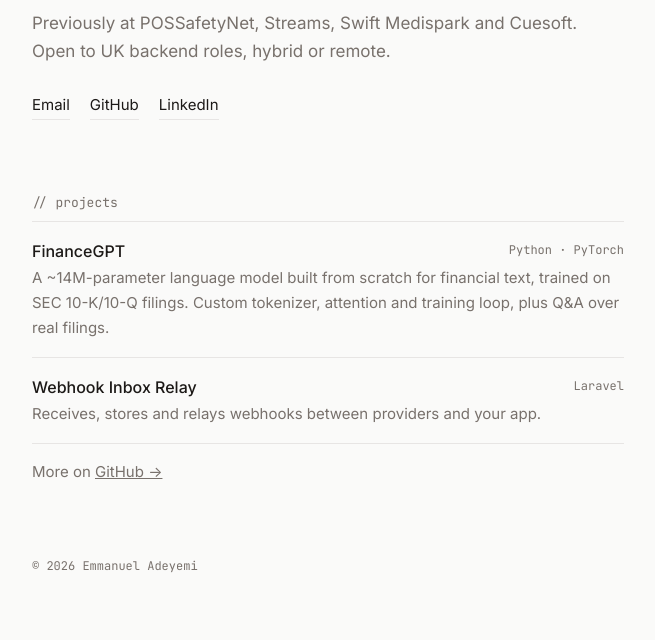
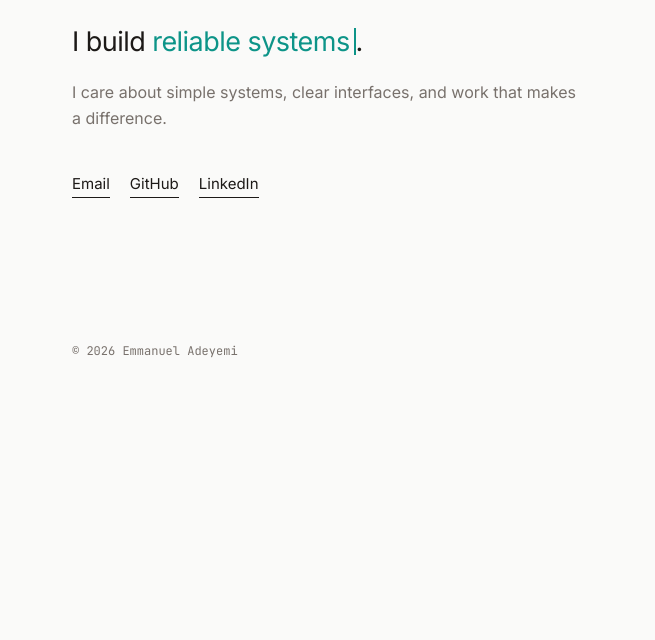
Before and after one commit to segunemmanuel/segunemmanuel.github.io, a plain HTML site: page index.html in a window 1280 px wide. Shown: the part 255-895 px from the top of the page, without its empty margins (312-967 px from the left). After the commit the page ends 800 px from the top, so only its background shows below. Drawn offline with Linux system fonts and the light colour scheme.

Commit message:
Simplify homepage with typewriter intro
Co-authored-by: Copilot <223556219+Copilot@users.noreply.github.com>

```diff
--- a/index.html
+++ b/index.html
@@ -3,62 +3,58 @@
 <head>
 <meta charset="UTF-8">
 <meta name="viewport" content="width=device-width, initial-scale=1.0">
-<title>Emmanuel Adeyemi — Backend Engineer</title>
-<meta name="description" content="Emmanuel (Manny) Adeyemi — backend engineer building APIs with Java, Spring Boot, Laravel and Node.js. Birmingham, UK.">
-<meta property="og:title" content="Emmanuel Adeyemi — Backend Engineer">
-<meta property="og:description" content="Backend engineer building APIs with Java, Spring Boot, Laravel and Node.js.">
+<title>Emmanuel Adeyemi — Software Engineer</title>
+<meta name="description" content="Emmanuel Adeyemi — software engineer at Mercor, building thoughtful software from Birmingham, UK.">
+<meta property="og:title" content="Emmanuel Adeyemi — Software Engineer">
+<meta property="og:description" content="Software engineer at Mercor, building thoughtful software from Birmingham, UK.">
 <link rel="preconnect" href="https://fonts.googleapis.com">
 <link rel="preconnect" href="https://fonts.gstatic.com" crossorigin>
 <link href="https://fonts.googleapis.com/css2?family=Inter:wght@400;500;600&family=JetBrains+Mono:wght@400&display=swap" rel="stylesheet">
 <style>
   :root{
-    --bg:#fafaf9; --text:#1c1917; --muted:#78716c; --line:#e7e5e4; --accent:#0d9488;
+    --bg:#fafaf9; --text:#1c1917; --muted:#78716c; --accent:#0d9488;
     --sans:'Inter',system-ui,-apple-system,Segoe UI,Roboto,sans-serif;
     --mono:'JetBrains Mono',ui-monospace,Menlo,monospace;
   }
   @media(prefers-color-scheme:dark){
-    :root{--bg:#0c0a09; --text:#e7e5e4; --muted:#a8a29e; --line:#292524; --accent:#2dd4bf;}
+    :root{--bg:#0c0a09; --text:#e7e5e4; --muted:#a8a29e; --accent:#2dd4bf;}
   }
   *{box-sizing:border-box;margin:0;padding:0}
   body{background:var(--bg);color:var(--text);font-family:var(--sans);line-height:1.65;-webkit-font-smoothing:antialiased}
   a{color:inherit}
-  main{max-width:640px;margin:0 auto;padding:96px 24px 64px}
+  main{max-width:560px;margin:0 auto;padding:18vh 24px 64px}
 
-  h1{font-size:28px;font-weight:600;letter-spacing:-.015em}
-  .role{font-family:var(--mono);font-size:13px;color:var(--muted);margin-top:4px}
-  .intro{margin-top:28px;font-size:17px}
-  .intro p+p{margin-top:12px}
-  .intro .muted{color:var(--muted)}
+  h1{font-size:clamp(28px,6vw,40px);font-weight:600;letter-spacing:-.03em}
+  .role{font-family:var(--mono);font-size:13px;color:var(--muted);margin-top:8px}
+  .intro{margin-top:40px;font-size:clamp(20px,4vw,27px);line-height:1.35;letter-spacing:-.02em}
+  .intro .muted{display:block;margin-top:18px;color:var(--muted);font-size:16px;line-height:1.65;letter-spacing:0}
+  .typewriter{color:var(--accent);white-space:nowrap}
+  .typewriter::after{content:"";display:inline-block;width:2px;height:1em;margin-left:4px;background:currentColor;vertical-align:-.12em;animation:blink 1s steps(1) infinite}
+  @keyframes blink{50%{opacity:0}}
 
-  .links{display:flex;flex-wrap:wrap;gap:20px;margin-top:28px;font-size:15px}
-  .links a{text-decoration:none;border-bottom:1px solid var(--line);padding-bottom:1px}
+  .links{display:flex;flex-wrap:wrap;gap:20px;margin-top:40px;font-size:15px}
+  .links a{text-decoration:none;border-bottom:1px solid currentColor;padding-bottom:1px}
   .links a:hover{border-color:var(--accent);color:var(--accent)}
 
-  h2{font-family:var(--mono);font-size:13px;font-weight:400;color:var(--muted);text-transform:lowercase;margin:72px 0 8px}
-
-  .projects{list-style:none}
-  .projects li{border-top:1px solid var(--line)}
-  .projects li:last-child{border-bottom:1px solid var(--line)}
-  .projects a{display:grid;grid-template-columns:1fr auto;gap:2px 16px;padding:16px 0;text-decoration:none}
-  .projects a:hover .name{color:var(--accent)}
-  .name{font-weight:500}
-  .stack{font-family:var(--mono);font-size:12px;color:var(--muted);align-self:center}
-  .desc{grid-column:1/-1;color:var(--muted);font-size:15px}
-  .more{margin-top:16px;font-size:15px;color:var(--muted)}
-  .more a:hover{color:var(--accent)}
-
-  footer{margin-top:72px;font-family:var(--mono);font-size:12px;color:var(--muted)}
+  footer{margin-top:18vh;font-family:var(--mono);font-size:12px;color:var(--muted)}
+  @media(prefers-reduced-motion:reduce){
+    .typewriter::after{animation:none}
+  }
+  @media(max-width:480px){
+    main{padding-top:12vh}
+    footer{margin-top:16vh}
+  }
 </style>
 </head>
 <body>
 <main>
 
   <h1>Emmanuel Adeyemi</h1>
-  <div class="role">backend engineer · birmingham, uk</div>
+  <div class="role">software engineer at mercor · birmingham, uk</div>
 
   <div class="intro">
-    <p>I build APIs and backend services — mostly Java/Spring Boot, Laravel and Node.js.</p>
-    <p class="muted">Previously at POSSafetyNet, Streams, Swift Medispark and Cuesoft. Open to UK backend roles, hybrid or remote.</p>
+    <p>I build <span class="typewriter" id="typewriter">useful software</span>.</p>
+    <span class="muted">I care about simple systems, clear interfaces, and work that makes a difference.</span>
   </div>
 
   <div class="links">
@@ -67,20 +63,36 @@
     <a href="https://www.linkedin.com/in/segun-adeyemi/" target="_blank" rel="noopener">LinkedIn</a>
   </div>
 
-  <h2>// projects</h2>
-  <ul class="projects">
-    <li><a href="https://github.com/segunemmanuel/finGPT" target="_blank" rel="noopener">
-      <span class="name">FinanceGPT</span><span class="stack">Python · PyTorch</span>
-      <span class="desc">A ~14M-parameter language model built from scratch for financial text, trained on SEC 10-K/10-Q filings. Custom tokenizer, attention and training loop, plus Q&amp;A over real filings.</span></a></li>
-    <li><a href="https://github.com/segunemmanuel/webhook-inbox-relay" target="_blank" rel="noopener">
-      <span class="name">Webhook Inbox Relay</span><span class="stack">Laravel</span>
-      <span class="desc">Receives, stores and relays webhooks between providers and your app.</span></a></li>
-  </ul>
-  <p class="more">More on <a href="https://github.com/segunemmanuel?tab=repositories" target="_blank" rel="noopener">GitHub →</a></p>
-
   <footer>© <span id="y"></span> Emmanuel Adeyemi</footer>
 
 </main>
-<script>document.getElementById('y').textContent=new Date().getFullYear();</script>
+<script>
+  document.getElementById('y').textContent = new Date().getFullYear();
+
+  const typewriter = document.getElementById('typewriter');
+  const words = ['useful software', 'reliable systems', 'better tools'];
+  const reducedMotion = window.matchMedia('(prefers-reduced-motion: reduce)').matches;
+  let wordIndex = 0;
+
+  if (!reducedMotion) {
+    const pause = (duration) => new Promise((resolve) => setTimeout(resolve, duration));
+
+    const typeNextWord = async () => {
+      await pause(2200);
+      for (let length = words[wordIndex].length; length >= 0; length -= 1) {
+        typewriter.textContent = words[wordIndex].slice(0, length);
+        await pause(45);
+      }
+      wordIndex = (wordIndex + 1) % words.length;
+      for (let length = 1; length <= words[wordIndex].length; length += 1) {
+        typewriter.textContent = words[wordIndex].slice(0, length);
+        await pause(75);
+      }
+      typeNextWord();
+    };
+
+    typeNextWord();
+  }
+</script>
 </body>
 </html>
```
